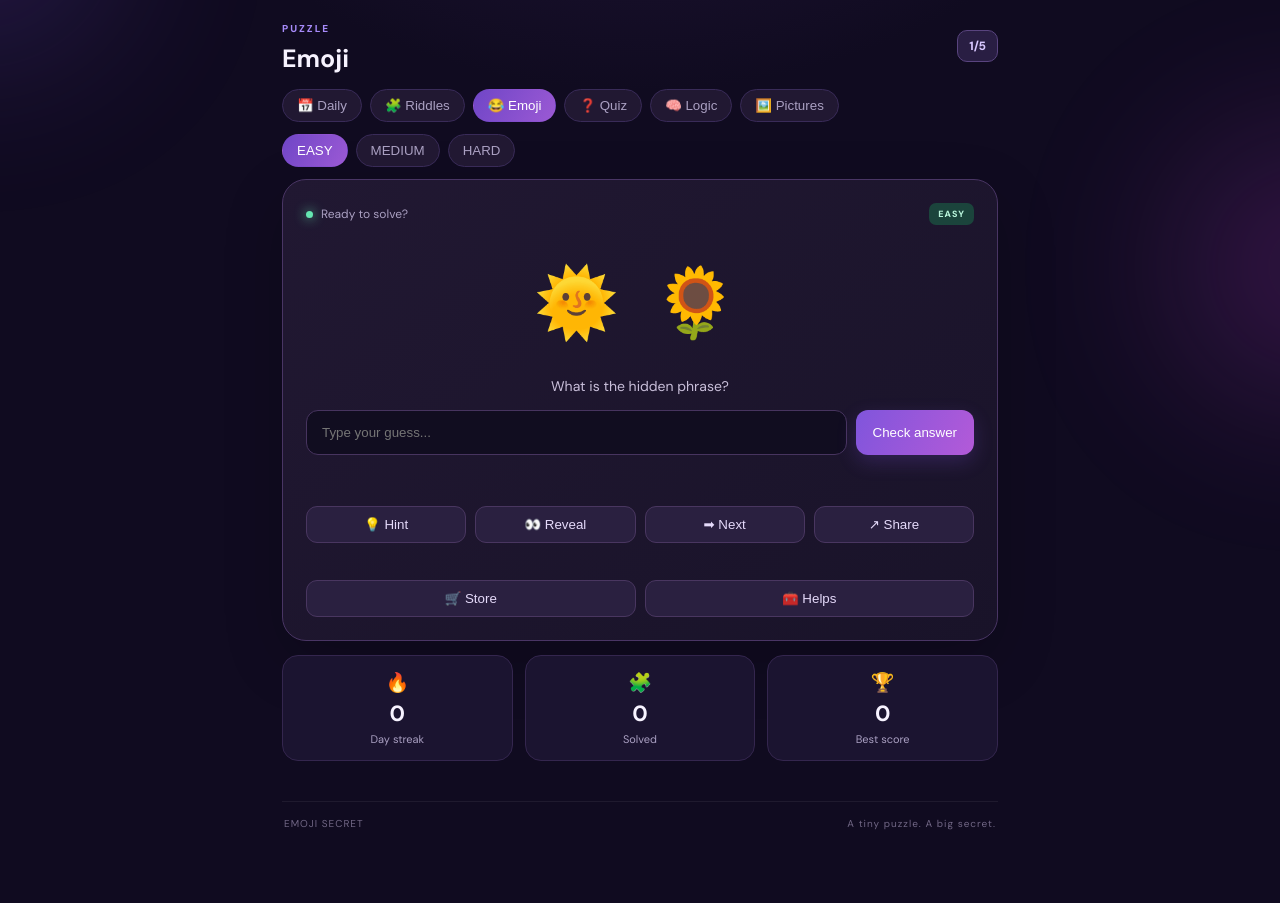
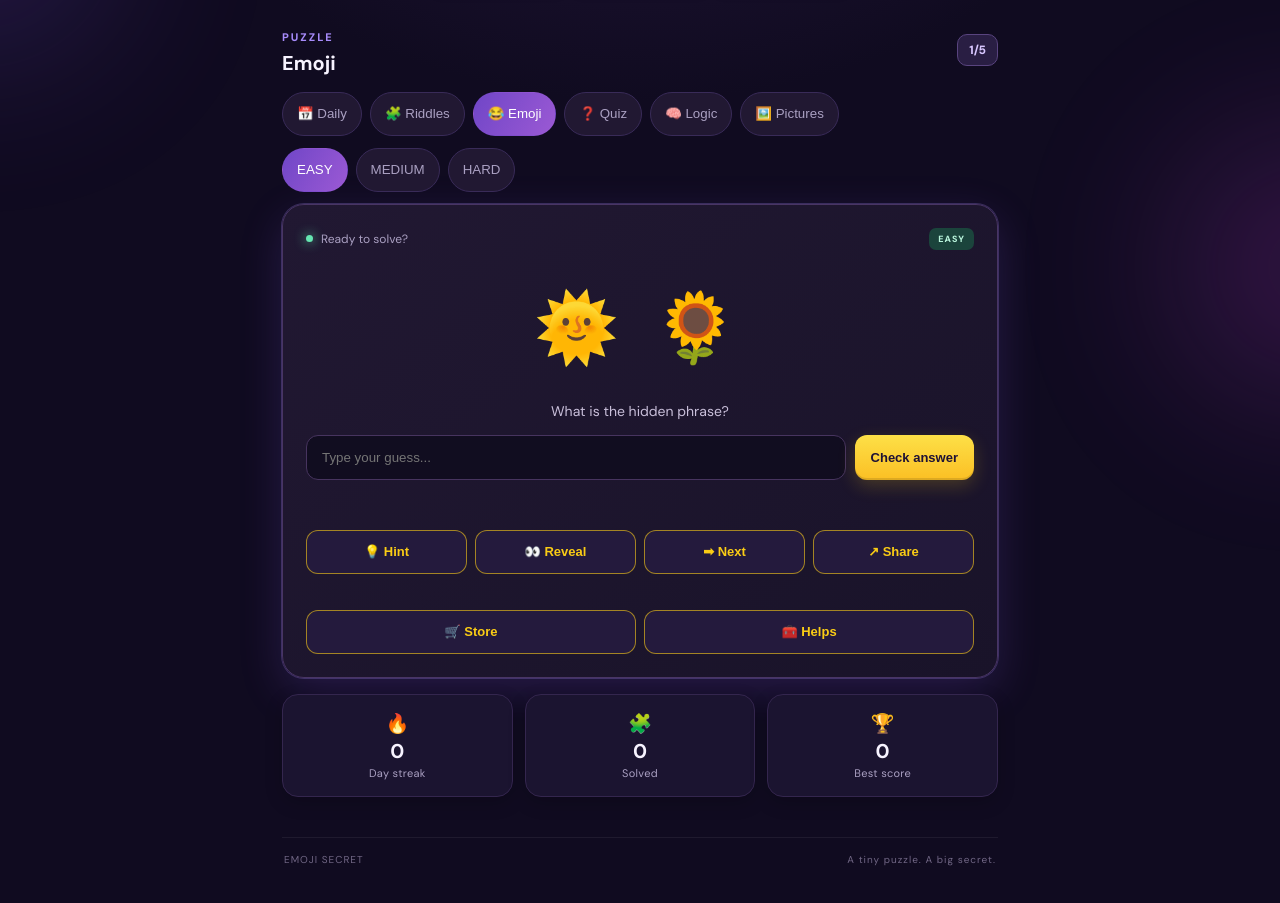
Before and after one commit to lmkawi5/lo3bat-al9rn, a plain HTML site: page index.html in a window 1280 px wide. Shown: the part 383-1286 px from the top of the page. Before the commit the page ends 1252 px from the top, so only its background shows below. Drawn offline with Linux system fonts and the light colour scheme.

Commit message:
Add files via upload

```diff
--- a/index.html
+++ b/index.html
@@ -33,6 +33,7 @@
   <link rel="stylesheet" href="./store.css?v=2">
   <link rel="stylesheet" href="./avatar.css?v=1">
   <link rel="stylesheet" href="./leaderboard.css?v=1">
+  <link rel="stylesheet" href="./polish.css?v=3">
 </head>
 <body>
   <div class="ambient ambient-one"></div><div class="ambient ambient-two"></div>
--- /dev/null
+++ b/polish.css
@@ -0,0 +1,65 @@
+/* Emoji Secret - Stage 8, step 1: design foundation.
+   Shared spacing / radius / type / shadow values built from the existing purple palette (no new colors).
+   Loaded LAST so it only unifies what already exists; nothing here changes logic or colors. */
+:root{
+  --sp-1:4px;--sp-2:8px;--sp-3:12px;--sp-4:16px;--sp-5:24px;--sp-6:32px;
+  --r-sm:12px;--r-md:16px;--r-lg:22px;
+  --fs-xs:11px;--fs-sm:13px;--fs-md:15px;--fs-lg:20px;
+  --sh-1:0 6px 18px #0000002e;--sh-2:0 18px 50px #00000040;
+  --glow:0 0 0 1px #a78bfa40,0 14px 44px #8b5cf62e;
+  --tap:44px;
+}
+/* card hierarchy: the puzzle card is the hero, everything else sits quieter behind it */
+.game-card{border-radius:var(--r-lg);box-shadow:var(--glow)}
+.stat-card,.guide-item,.st-item,.st-rules,.st-panel,.lb-row{border-radius:var(--r-md)}
+.stat-card,.guide-item,.st-item,.st-rules,.lb-row{box-shadow:var(--sh-1)}
+.stats-grid{gap:var(--sp-3);margin-top:var(--sp-4)}
+.stat-card{padding:var(--sp-4) var(--sp-2)}
+.stat-card strong{font-size:var(--fs-lg);line-height:1.1}
+.stat-card small{font-size:var(--fs-xs);letter-spacing:.3px}
+/* consistent section headings */
+.section-heading{margin-bottom:var(--sp-4)}
+.section-heading h2{font-size:var(--fs-lg);line-height:1.25}
+.eyebrow{font-size:var(--fs-xs)}
+/* button system: primary / secondary / quiet, one touch height and one corner radius */
+.primary-btn,.soft-btn,.chip,.tab{min-height:var(--tap);border-radius:var(--r-sm)}
+.chip{display:inline-flex;align-items:center;border-radius:999px}
+.soft-btn{font-size:var(--fs-sm);padding:var(--sp-3) var(--sp-2);transition:transform .15s,background .15s,border-color .15s}
+.soft-btn:hover{background:#33264f;border-color:#5d4580}
+.primary-btn{font-size:var(--fs-sm);padding:var(--sp-3) var(--sp-4)}
+.primary-btn:hover{filter:brightness(1.07)}
+.game-tools{gap:var(--sp-2);margin-top:var(--sp-4)}
+.answer-form input{min-height:var(--tap);border-radius:var(--r-sm)}
+/* keyboard focus is always visible */
+.primary-btn:focus-visible,.soft-btn:focus-visible,.chip:focus-visible,.tab:focus-visible{outline:2px solid var(--purple);outline-offset:2px}
+/* rhythm on phones */
+@media(max-width:560px){
+  .shell{padding:var(--sp-5) var(--sp-4) var(--sp-4)}
+  .game-card{padding:var(--sp-4)}
+  .stats-grid{gap:var(--sp-2)}
+  .stat-card{padding:var(--sp-3) var(--sp-1)}
+}
+/* Arabic reads better with a little more line height */
+[dir=rtl] .qtext,[dir=rtl] .hero p,[dir=rtl] .guide-item p,[dir=rtl] .notice{line-height:1.8}
+[dir=rtl] .soft-btn,[dir=rtl] .primary-btn,[dir=rtl] .tab{line-height:1.4}
+
+/* ---- Stage 8: yellow action buttons (contrast against the purple UI) ----
+   Primary actions = solid yellow with dark purple text (contrast ~12:1).
+   In-game action row (Hint / Reveal / Next / Share / Helps / Store) = dark chip, yellow border + yellow text (~9:1).
+   Navigation tabs, category chips and the purple theme stay purple. */
+:root{--yellow:#facc15;--yellow2:#fbbf24;--on-yellow:#1f1235}
+.primary-btn{background:linear-gradient(180deg,#fde047,var(--yellow2));color:var(--on-yellow);font-weight:800;box-shadow:0 6px 18px #facc1533,inset 0 -2px 0 #0000001f}
+.primary-btn:hover{filter:brightness(1.05)}
+.primary-btn:disabled{filter:grayscale(.35);opacity:.55}
+.primary-btn:focus-visible,.game-tools .soft-btn:focus-visible{outline-color:#fff}
+.game-tools .soft-btn,.st-main .soft-btn{background:#241a3d;border:1.5px solid #facc1599;color:var(--yellow);font-weight:700}
+.game-tools .soft-btn:hover,.st-main .soft-btn:hover{background:#facc1519;border-color:var(--yellow)}
+.game-tools .soft-btn:disabled{opacity:.5;border-color:#facc1544}
+/* Store / Helps panels: buy and use buttons are primary (yellow); secondary stay purple */
+
+/* ---- six navigation tabs (3x2 grid): yellow with dark text ----
+   Active tab = deeper amber + white ring so the current section is still obvious. */
+.tabs .tab{background:linear-gradient(180deg,#fde047,var(--yellow));color:var(--on-yellow);font-weight:800;border:0;box-shadow:inset 0 -2px 0 #0000001f,0 3px 10px #0000002e}
+.tabs .tab:hover{filter:brightness(1.05)}
+.tabs .tab.active{background:linear-gradient(180deg,#fbbf24,#f59e0b);color:var(--on-yellow);box-shadow:0 0 0 2px #fff,0 6px 20px #f59e0b66,inset 0 -2px 0 #0000002e}
+.tabs .tab:focus-visible{outline:2px solid #fff;outline-offset:2px}
```
